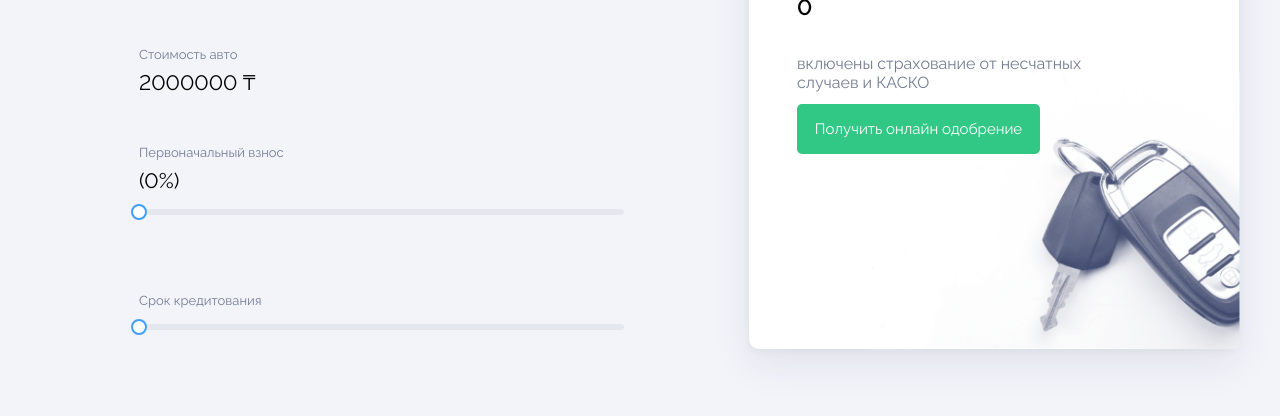
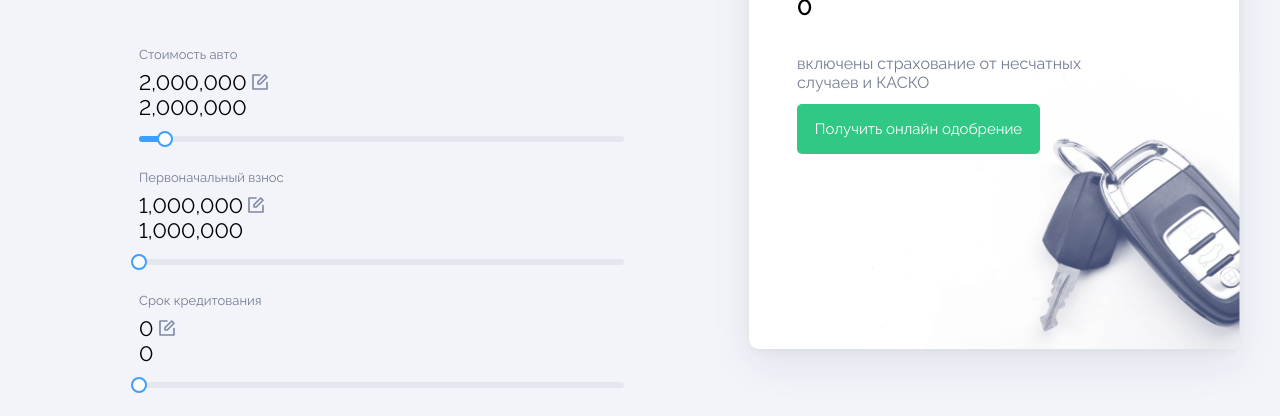
Before and after one commit to boverU/olx-mycar, a Vue app: page / in a window 1280 px wide. Shown: the part 2051-2467 px from the top of the page. Built offline with nearby package versions, Linux system fonts and the light colour scheme; no server answers.

Commit message:
dev(): calculator remains to be implementing

```diff
--- a/src/components/Calculator.vue
+++ b/src/components/Calculator.vue
@@ -19,28 +19,40 @@
 
           <div class="calculator-field">
           <div class="calculator-field__title">Стоимость авто</div>
-          <div class="calculator-field__value">{{price}} ₸</div>
-
+          <element-slider
+            :name="'price'"
+            v-model="price"
+            :min="1000000"
+            :max="20000000"
+            :customStep="500000"
+            @slider-change="dataChange"
+            />
           </div>
 
         <div class="calculator-field">
           <div class="calculator-field__title">Первоначальный взнос</div>
-          <div class="calculator-field__value">{{cashNow}} ({{min_initial_fee}}%)</div>
           <element-slider
+                    :name="'cashNow'"
                     v-model="cashNow"
-                    :min="min_init_fee"
+                    :min="1000000"
                     :max="max_init_fee"
                     :custom-step="100000"
                     icon-class="icon-tenge"
                     type="number"
                     placeholder="Первоначальный взнос"
-                    @slider-change="dataChange"/>
+                    @slider-change="dataChange"
+                    :show-input = "true"
+                    />
         </div>
 
          <div class="calculator-field">
           <div class="calculator-field__title">Срок кредитования</div>
           <!-- <div class="calculator-field__value">{{max_months}} месяцев</div> -->
-          <element-slider/>
+          <element-slider
+                    :name = "'term'"
+                    :min="1"
+                    :max="60"
+                    :custom-step="1"/>
         </div>
       </div>
 
@@ -106,7 +118,7 @@ export default {
     async dataChange(){
       const data = {
                 brand_id: this.selectedBrand,
-                auto_price: 1000000,
+                auto_price: this.price,
                 term: Number(this.months),
                 start_sum: Number(this.cashNow),
                 car_type: 'any',}
--- a/src/components/common/calculator/ElementSlider.vue
+++ b/src/components/common/calculator/ElementSlider.vue
@@ -1,5 +1,20 @@
 <template>
     <div class="slInp">
+        <div v-show="!isEditing" class = "slInp__value">{{valueWithSpaces}}
+             <img @click="toggleEdit(true)" src="../../../assets/edit2.svg" alt="">
+         </div>
+            <input
+                :ref="name"
+                v-model="inputValueWithSpaces"
+                @change="validInput"
+                @blur="toggleEdit(false)"
+            >
+            <div
+                v-if="iconClass"
+                class="icon"
+                :class="iconClass"
+            />
+
         <el-slider
             v-model="slider"
             class="slider is-inButton"
@@ -29,7 +44,14 @@
  * @vue-event {} marks - Расчет промежуточных цифр для слайдера
  * @vue-event {} blur - Снять фокус и инпута
  */
+
 export default {
+    components: {
+
+    },
+    mounted(){
+        console.log(this.$root.$refs);
+    },
     props: {
         placeholder: {
             type: String,
@@ -63,6 +85,10 @@ export default {
             type: Number,
             default: 1,
         },
+        name:{
+            type: String,
+            default: ''
+        }
     },
     data() {
         return {
@@ -76,6 +102,7 @@ export default {
             },
             focus: true,
             inputModel: '',
+            isEditing: false
         };
     },
     computed: {
@@ -95,6 +122,9 @@ export default {
                     this.inputModel = value.slice(0, value.length - 1);
                 }
             },
+        },
+        valueWithSpaces(){
+             return Number(this.value).toLocaleString()
         },
         slider: {
             get() {
@@ -171,15 +201,33 @@ export default {
             this.$emit('input', this.inputModel);
             this.$emit('slider-change');
         },
+        toggleEdit(boolean){
+            this.isEditing = boolean
+        }
     },
 };
 </script>
 
-<style lang="scss" >
+<style lang="scss" scoped>
 .slInp {
     display: block;
     width: 100%;
     height: 50px;
+    &__value{
+        font-size: 21px;
+        line-height: 25px;
+        margin-top: 8px;
+        img{
+            cursor: pointer;
+        }
+    }
+    input{
+        font-size: 21px;
+        line-height: 25px;
+        border: none;
+        background-color: transparent;
+        outline: transparent;
+    }
 }
 
 .slLabel {
@@ -249,7 +297,4 @@ export default {
 :-ms-input-placeholder {
     color: #737c92;
 }
-.el-slider__bar{
-    background: #6C06E8 !important;
-}
 </style>
```
Also changed, not shown: src/assets/edit2.svg (added).
